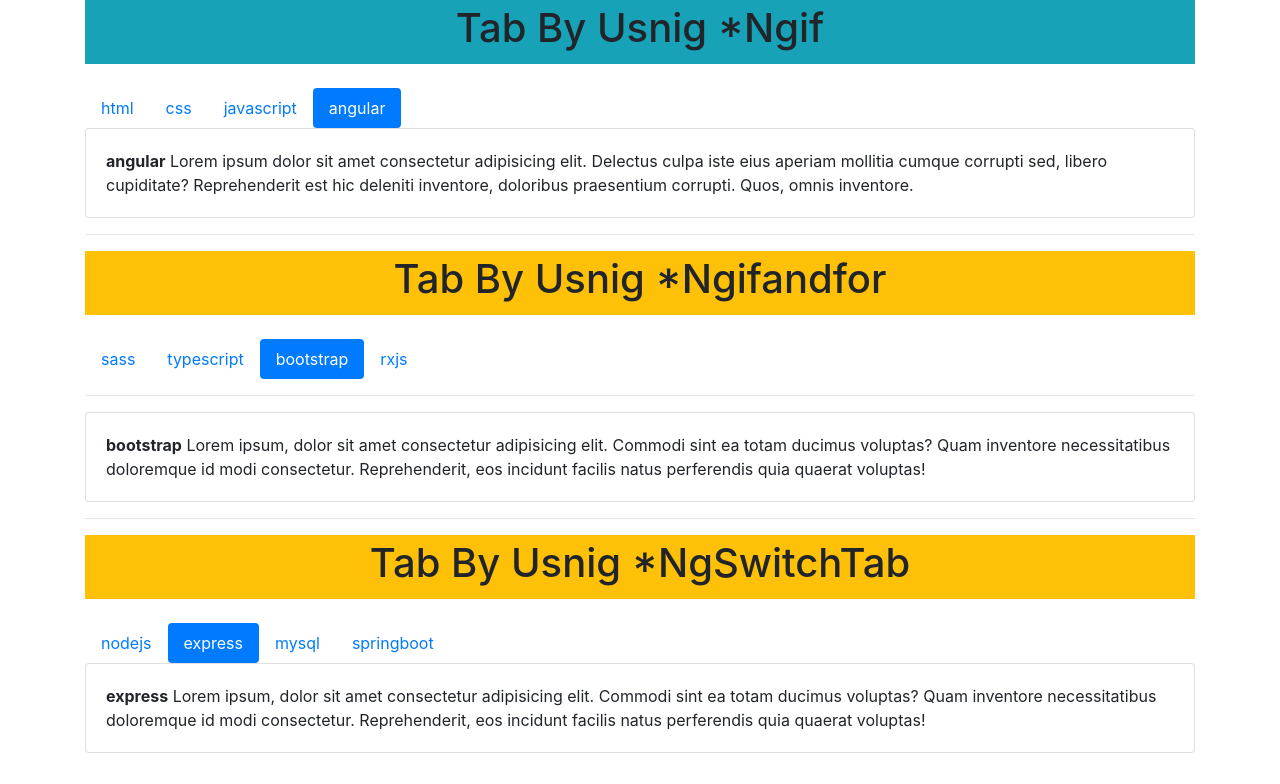
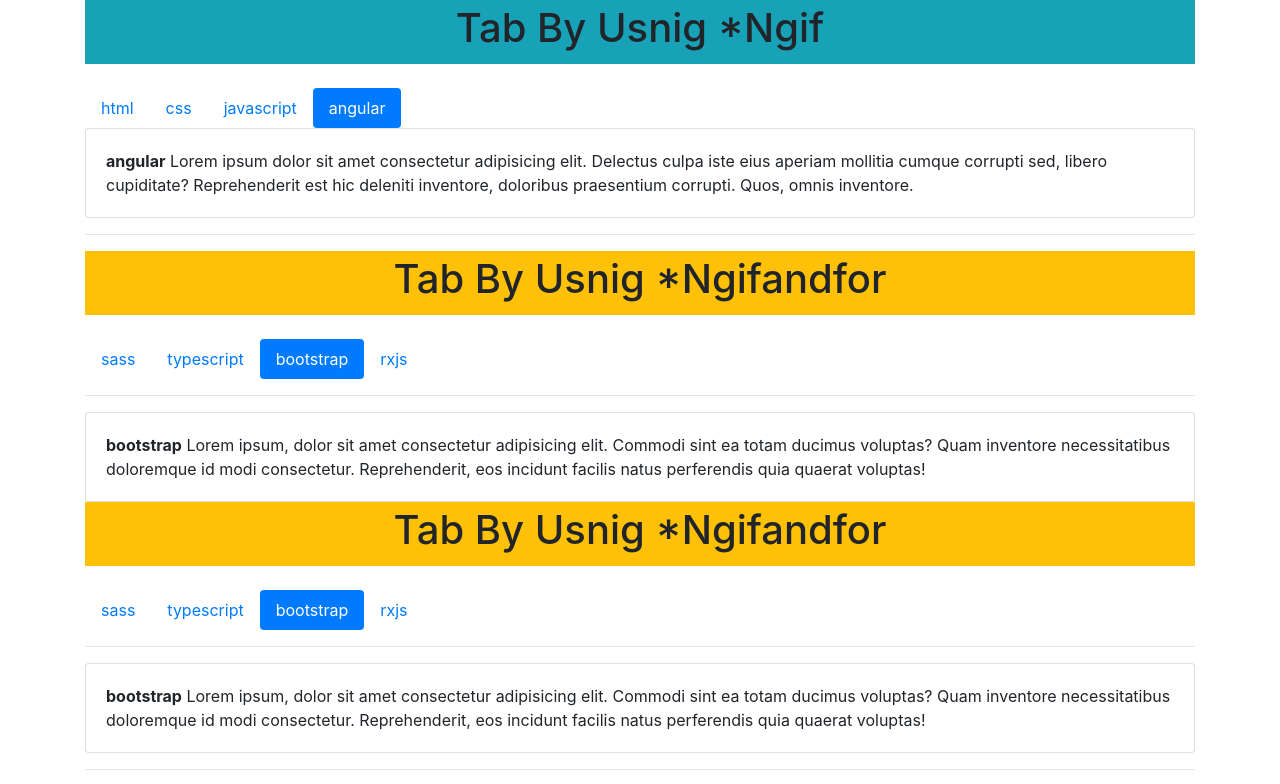
Before and after one commit to akashbalajikale/TabsSwitch, an Angular app: page / in a window 1280 px wide. Shown: the top 784 px of the page. Built offline with nearby package versions, Linux system fonts and the light colour scheme.

Commit message:
initial comment

```diff
--- a/src/app/shared/components/ngtabfor/ngtabfor.component.html
+++ b/src/app/shared/components/ngtabfor/ngtabfor.component.html
@@ -19,3 +19,27 @@
          </div>
     </div>
   </ng-container>
+
+
+
+  <header class="bg-warning text-center p-1 text-capitalize mb-4"><strong><h1>Tab by usnig *ngifandfor</h1></strong></header>
+ <ul class="nav nav-pills">
+    <li
+        *ngFor="let skill of skillsArray"
+        (click)="selectedskill=skill.skillInfo"
+    class="nav-item">
+        <a
+        [ngClass]="{
+            active : selectedskill.toLowerCase().includes(skill.skillname)
+        }"
+        href="javascript:;" class="nav-link">{{skill.skillname}}</a>
+    </li>
+ </ul>
+<hr>
+  <ng-container *ngFor="let skill of skillsArray">
+    <div class="card" *ngIf="selectedskill.includes(skill.skillname)">
+        <div class="card-body" [innerHTML]="skill.skillInfo">
+
+         </div>
+    </div>
+  </ng-container>
```
